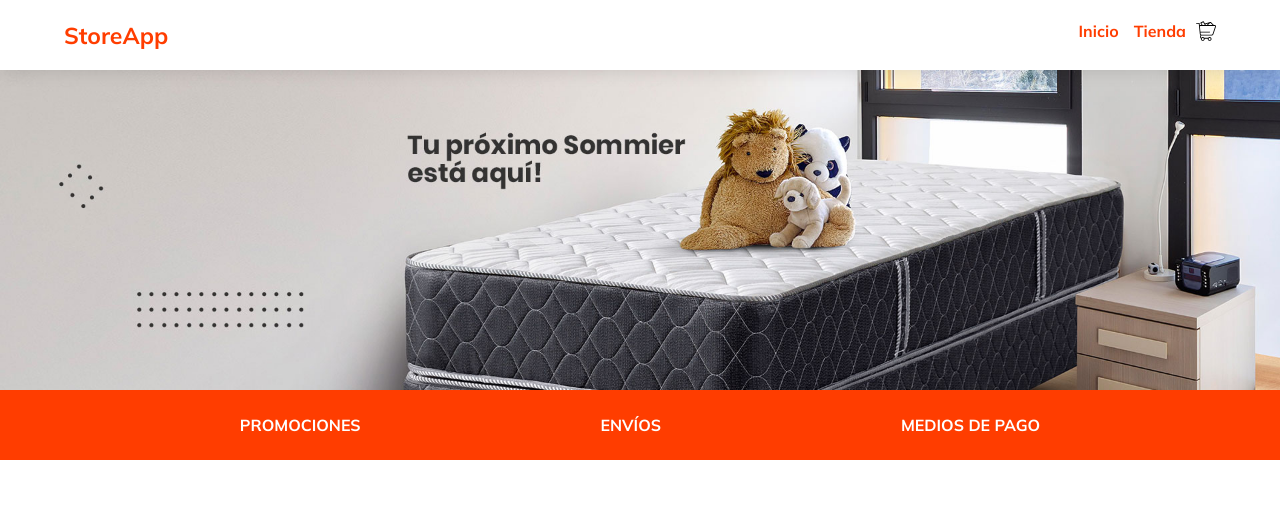
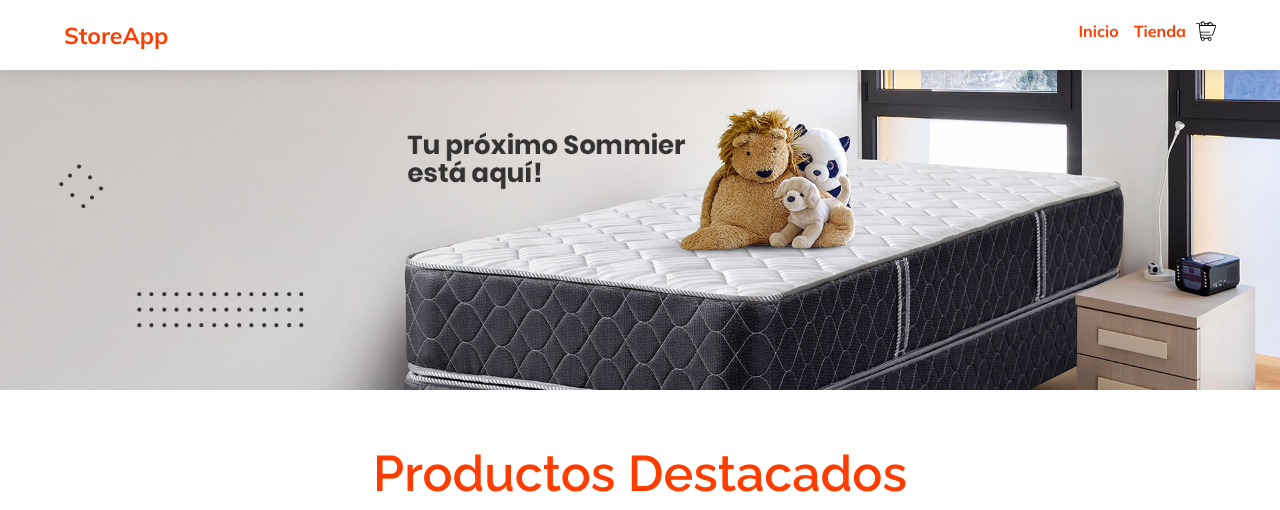
Before and after one commit to DurigoAgustina/store-app, a React (Vite) app: page / in a window 1280 px wide. Shown: the top 510 px of the page. Built offline with nearby package versions, Linux system fonts and the light colour scheme; no server answers.

Commit message:
Modifico el componente HeroSection

```diff
--- a/src/components/layout/HeroSection/HeroSection.jsx
+++ b/src/components/layout/HeroSection/HeroSection.jsx
@@ -6,12 +6,7 @@ const HeroSection = () => {
   return (
     <>
       <section className='hero'>
-        <img src={ banner } className='hero__banner' />
-        <div className='hero__info'>
-          <Title Type='h2'>PROMOCIONES</Title>
-          <Title Type='h2'>ENVÍOS</Title>
-          <Title Type='h2'>MEDIOS DE PAGO</Title>
-        </div>
+        <img src={banner} className='hero__banner' />
       </section>
     </>
   )
--- a/src/components/layout/HeroSection/_HeroSection.scss
+++ b/src/components/layout/HeroSection/_HeroSection.scss
@@ -1,15 +1,6 @@
-@use '../../../styles/variables';
+.hero {
 
-.hero {
-  display: flex;
-  flex-direction: column;
-
-  &__info {
-    display: flex;
-    justify-content: space-evenly;
-    align-items: center;
-    height: 70px;
-    background-color: variables.$brand;
-    color: variables.$white;
+  &__banner {
+    width: 100%;
   }
 }
```
